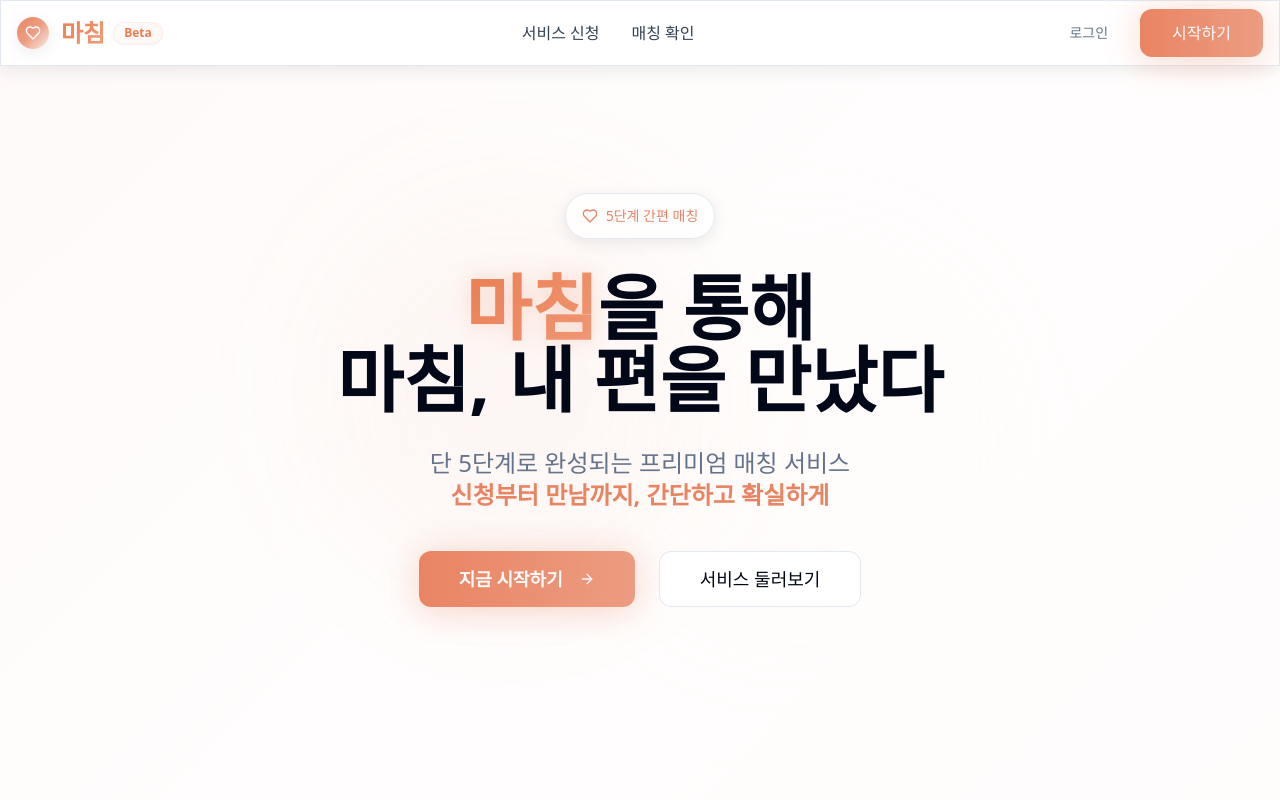
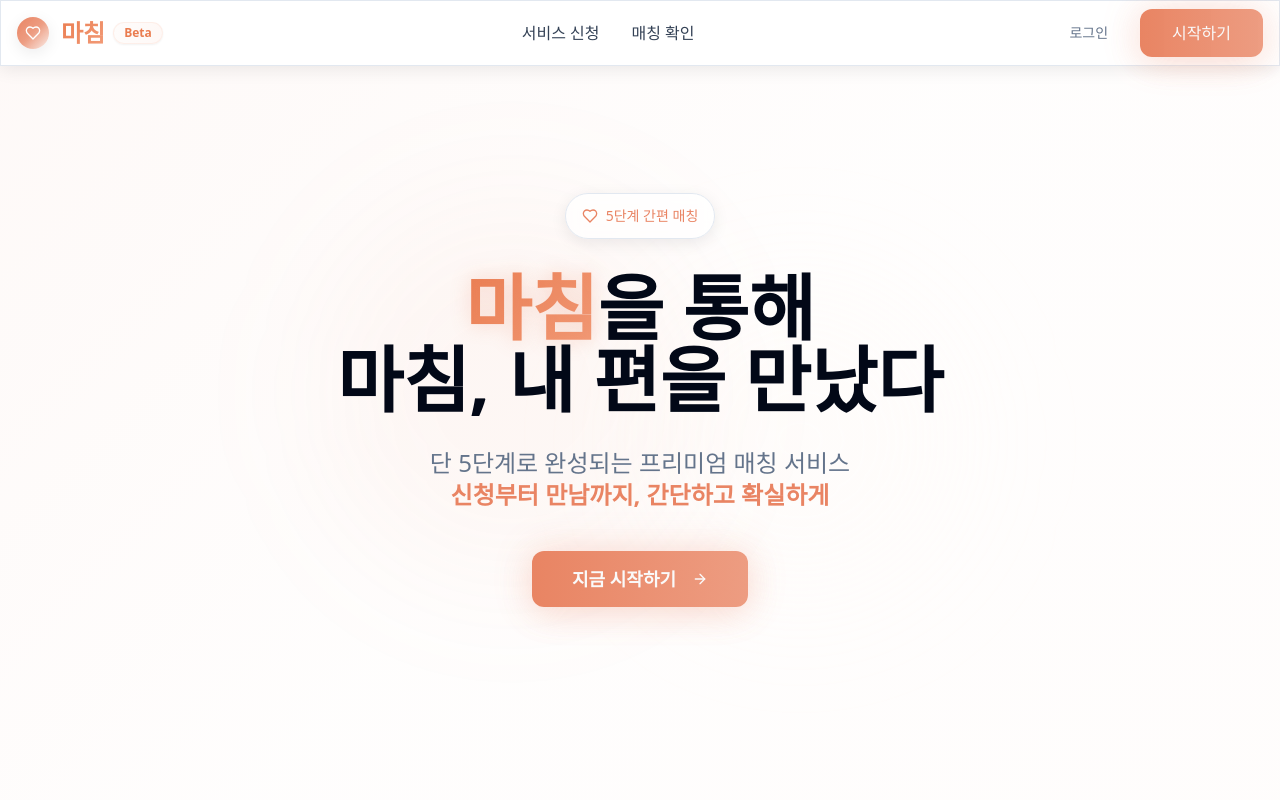
Before and after one commit to westwoodinkorea/match-my-fate, a React (Vite) app: page / in a window 1280 px wide. Shown: the top 800 px of the page. Built offline with nearby package versions, Linux system fonts and the light colour scheme.

Commit message:
Remove "Browse Service" button
Remove the "Browse Service" button from the homepage hero section.

```diff
--- a/src/components/SimpleHero.tsx
+++ b/src/components/SimpleHero.tsx
@@ -40,15 +40,6 @@ const SimpleHero = () => {
                 <ArrowRight className="ml-2 w-5 h-5" />
               </Button>
             </Link>
-            <Link to="/application" className="w-full sm:w-auto">
-              <Button
-                variant="glass"
-                size="xl"
-                className="w-full sm:w-auto"
-              >
-                서비스 둘러보기
-              </Button>
-            </Link>
           </div>
         </div>
       </div>
```
